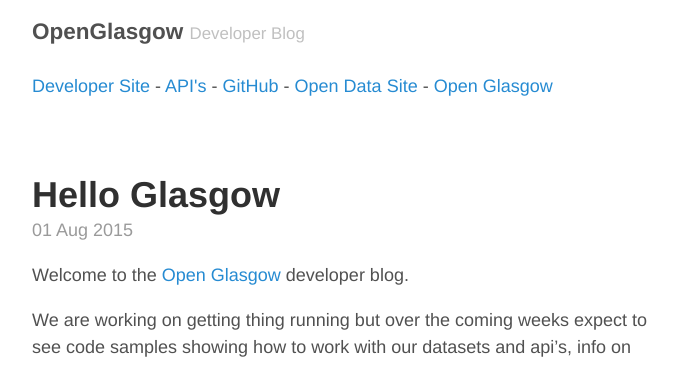
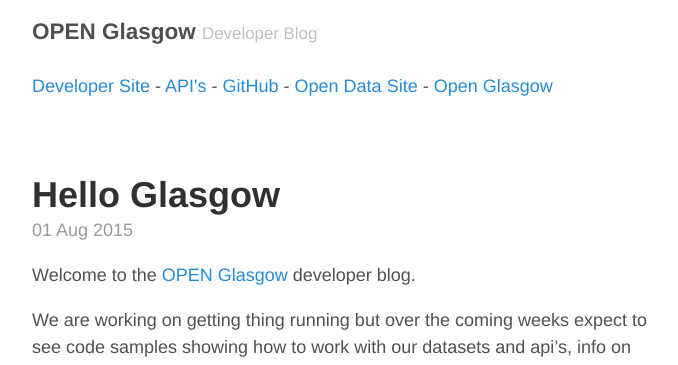
Before and after one commit to openglasgow/openglasgow.github.io, a Jekyll site: the page built from _posts/2015-08-01-hello-world.md, in a window 1280 px wide. Shown: the top 365 px of the page, without its empty margins (293-971 px from the left). Built offline with Jekyll 4.4.1, drawn with Linux system fonts in a browser that asks for light colours.

Commit message:
Branding Updates

```diff
--- a/_config.yml
+++ b/_config.yml
@@ -5,7 +5,7 @@
 relative_permalinks: true
 
 # Setup
-title:               OpenGlasgow
+title:               OPEN Glasgow
 tagline:             Developer Blog
 url:                 https://data.glasgow.gov.uk
 paginate:            1
@@ -20,7 +20,7 @@
 
 # About/contact
 author:
-  name:              Open Glasgow Team
+  name:              OPEN Glasgow Team
   url:               https://twitter.com/openglasgow
   email:             open@glasgow.gov.uk
 
--- a/_posts/2015-08-01-hello-world.md
+++ b/_posts/2015-08-01-hello-world.md
@@ -3,7 +3,7 @@
 title: Hello Glasgow
 ---
 
-Welcome to the [Open Glasgow](http://open.glasgow.gov.uk) developer blog.
+Welcome to the [OPEN Glasgow](http://open.glasgow.gov.uk) developer blog.
 
 We are working on getting thing running but over the coming weeks expect to see code samples showing how to work with our datasets and api's, info on updates and detail on new datasets and visualisations.
 
```
